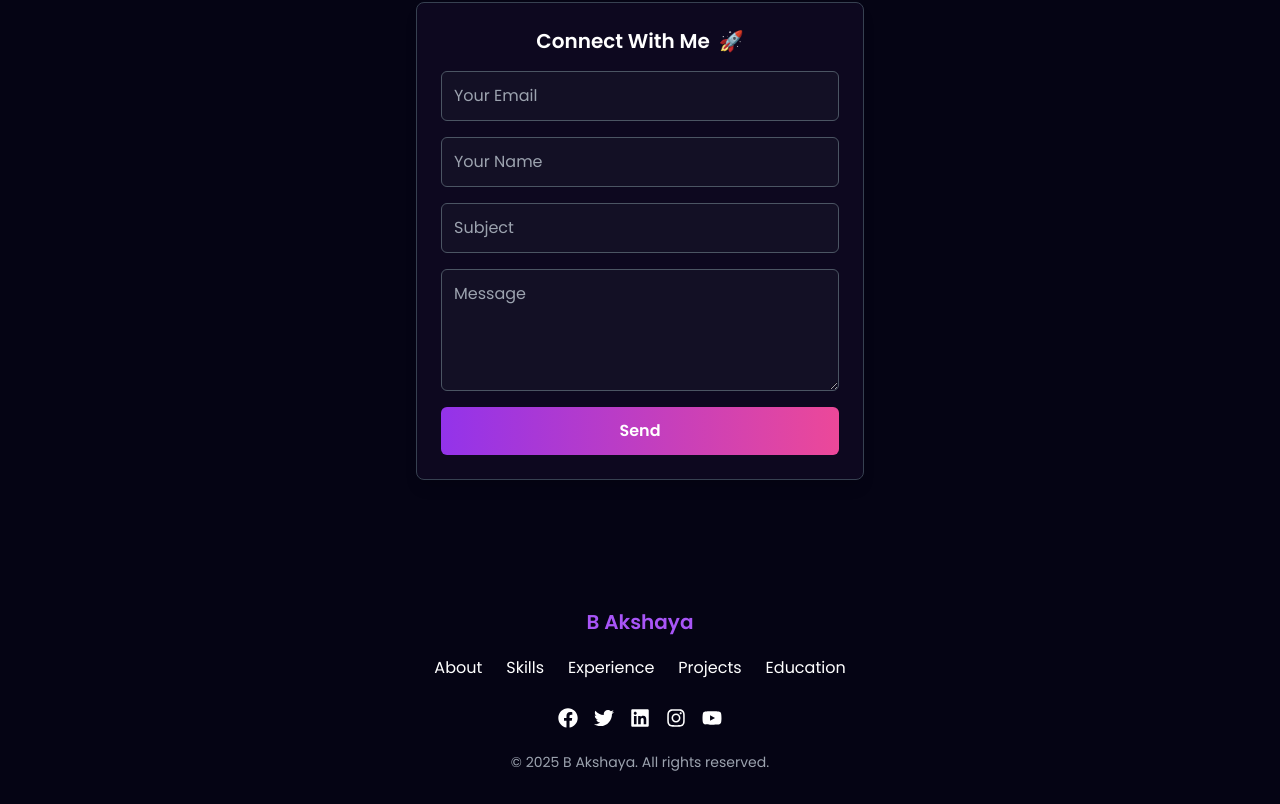
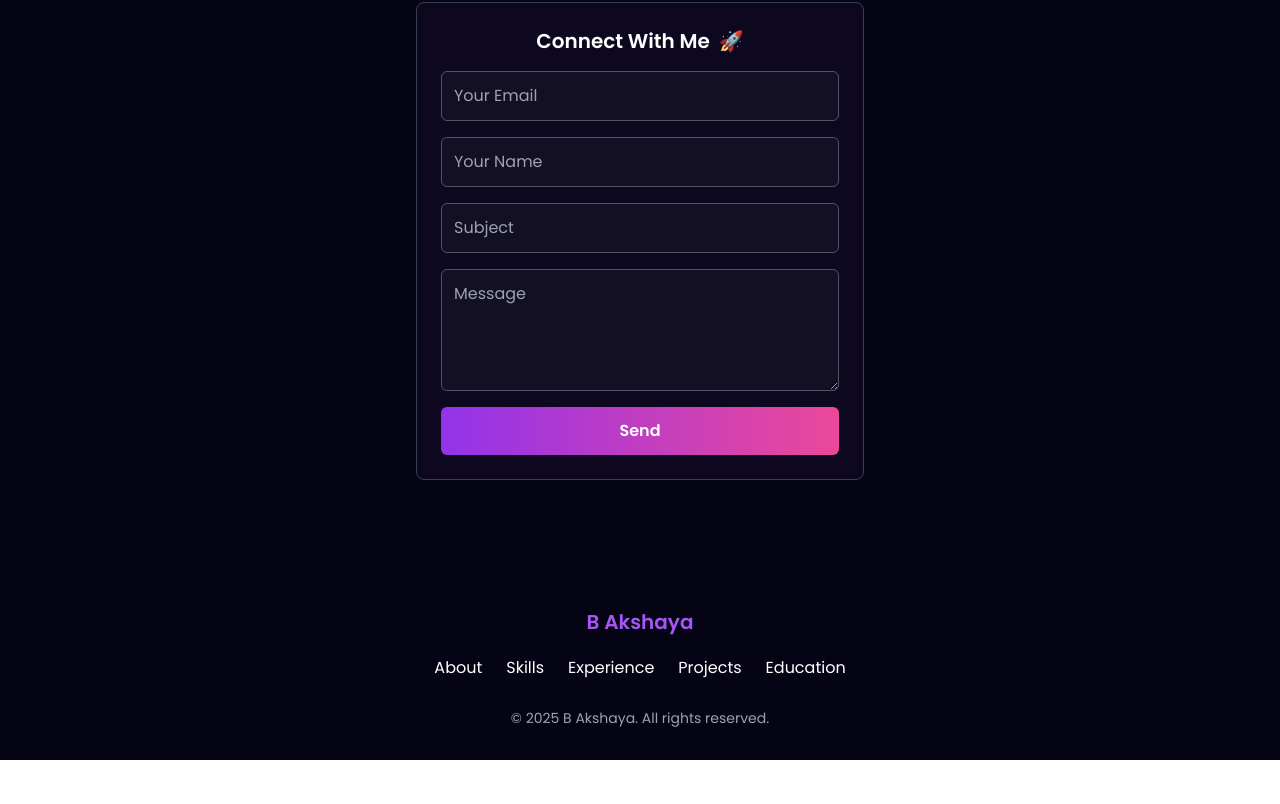
Before and after one commit to akshaya2408/Portfolio, a React (Vite) app: page / in a window 1280 px wide. Shown: the part 5326-6130 px from the top of the page. After the commit the page ends 6086 px from the top, so only its background shows below. Built offline with nearby package versions, Linux system fonts and the light colour scheme.

Commit message:
Footer.jsx

```diff
--- a/src/components/Footer.jsx
+++ b/src/components/Footer.jsx
@@ -35,27 +35,7 @@ const Footer = () => {
           ))}
         </nav>
 
-        {/* Social Media Icons - Responsive */}
-        <div className="flex flex-wrap justify-center space-x-4 mt-6">
-          {[
-            { icon: <FaFacebook />, link: "https://www.facebook.com/tarun.kaushik.3511041/" },
-            { icon: <FaTwitter />, link: "https://twitter.com/CodingMaster6?s=09" },
-            { icon: <FaLinkedin />, link: "https://www.linkedin.com/in/tarun-kaushik-553b441a4" },
-            { icon: <FaInstagram />, link: "https://www.instagram.com/coding_.master/" },
-            { icon: <FaYoutube />, link: "https://www.youtube.com/codingmasteryt" },
 
-          ].map((item, index) => (
-            <a
-              key={index}
-              href={item.link}
-              target="_blank"
-              rel="noopener noreferrer"
-              className="text-xl hover:text-purple-500 transition-transform transform hover:scale-110"
-            >
-              {item.icon}
-            </a>
-          ))}
-        </div>
 
         {/* Copyright Text */}
         <p className="text-sm text-gray-400 mt-6">
```
